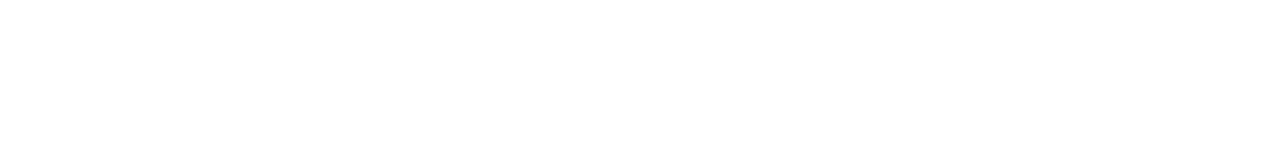
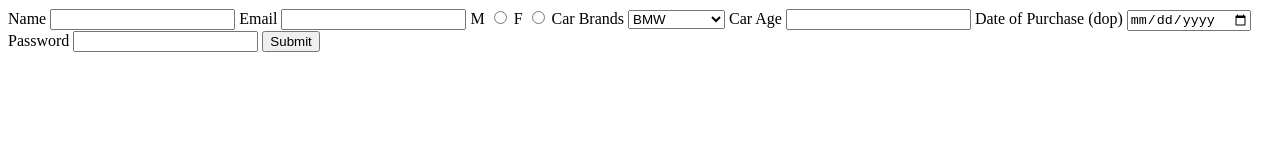
Before and after one commit to acciojob/car-insurance-form-minu1409, a website: page main.html in a window 1280 px wide. Drawn offline with Linux system fonts and the light colour scheme.

Commit message:
created a submission

```diff
--- a/main.html
+++ b/main.html
@@ -8,6 +8,27 @@
 
 <body>
 	<!-- the entire body must be written by student -->
+	<label for="name">Name</label>
+	<input type="text" id="name" required>
+	<label for="email">Email</label>
+	<input type="email" id="email" required>
+	<label for="gender_m">M</label>
+	<input type="radio" id="gender_m" name="gender" required>
+	<label for="gender_f">F</label>
+	<input type="radio" id="gender_f" name="gender" required>
+	<label for="cars">Car Brands</label>
+	<select id="cars" >
+		<option>BMW</option>
+		<option>AUDI</option>
+		<option>MERCEDEZ</option>
+	</select>
+	<label for="carage">Car Age</label>
+	<input type="number" id="carage" required>
+	<label for="dop">Date of Purchase (dop)</label>
+	<input type="date" id="dop" required>
+	<label for="password">Password</label>
+	<input type="Password" id="password" required>
+	<button type="submit">Submit</button>
     <script type="text/javascript" src="./script.js">
 </script>
 
```
